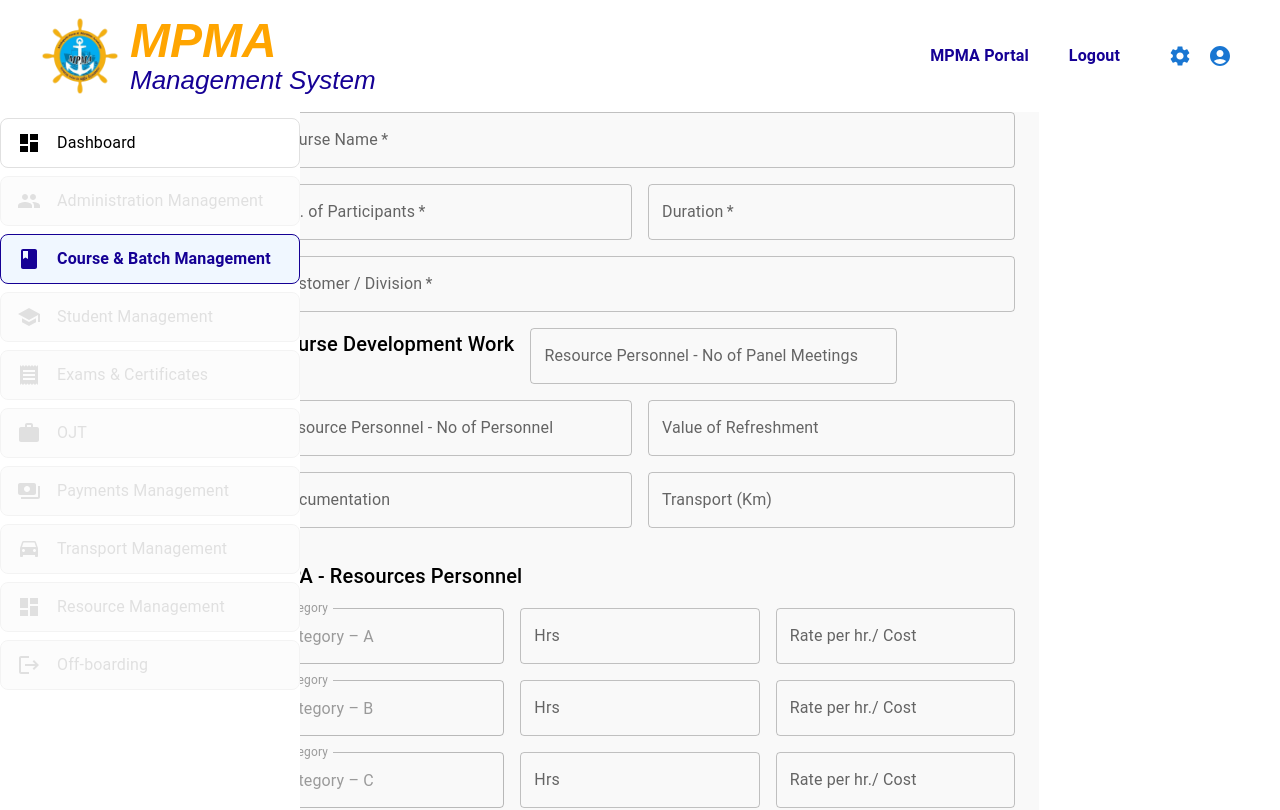
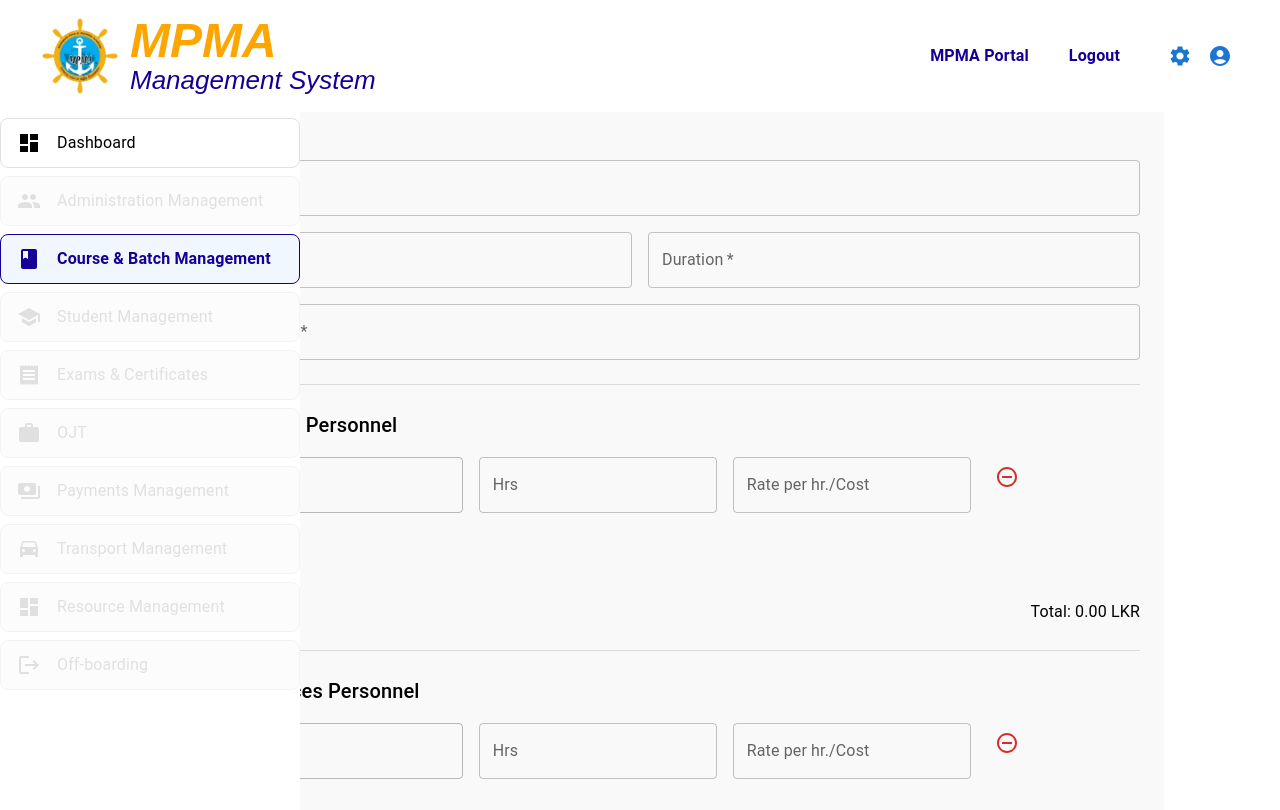
Before and after one commit to UththaraMadubhashini/mpma_systems, a React (Create React App) app: page /costIn in a window 1280 px wide. Shown: the top 810 px of the page. Built offline with nearby package versions, Linux system fonts and the light colour scheme.

Commit message:
Code changes

```diff
--- a/src/Components/CostIn/CostIn.js
+++ b/src/Components/CostIn/CostIn.js
@@ -5,13 +5,13 @@ import {
   Button,
   Typography,
   Grid,
-  /*IconButton,*/
+  Divider,
+  IconButton,
 } from "@mui/material";
-/*import AddCircleOutlineIcon from "@mui/icons-material/AddCircleOutline";*/
-import axios from "axios";
+import AddCircleOutlineIcon from "@mui/icons-material/AddCircleOutline";
+import RemoveCircleOutlineIcon from "@mui/icons-material/RemoveCircleOutline";
 
 const CostInPage = () => {
-  // State for the main form
   const [formData, setFormData] = useState({
     courseName: "",
     participants: "",
@@ -24,30 +24,32 @@ const CostInPage = () => {
     transport: "",
   });
 
-  // State for SLPA and Outside Resource Personnel tables
   const [slpaRows, setSlpaRows] = useState([
     { category: "Category – A", hrs: "", rate: "" },
-    { category: "Category – B", hrs: "", rate: "" },
-    { category: "Category – C", hrs: "", rate: "" },
   ]);
 
   const [outsideRows, setOutsideRows] = useState([
     { category: "Category – A", hrs: "", rate: "" },
-    { category: "Category – B", hrs: "", rate: "" },
-    { category: "Category – C", hrs: "", rate: "" },
   ]);
 
-  // Handlers for the main form
+  // Handle form field changes
   const handleChange = (e) => {
     const { name, value } = e.target;
     setFormData({ ...formData, [name]: value });
   };
 
-  // Handlers for table rows
+  // Add new row to table
   const handleAddMore = (setRows, rows) => {
     setRows([...rows, { category: "New Category", hrs: "", rate: "" }]);
   };
 
+  // Delete a row from table
+  const handleDeleteRow = (index, rows, setRows) => {
+    const updatedRows = rows.filter((_, i) => i !== index);
+    setRows(updatedRows);
+  };
+
+  // Handle table input changes
   const handleInputChange = (e, index, rows, setRows) => {
     const { name, value } = e.target;
     const updatedRows = [...rows];
@@ -55,33 +57,34 @@ const CostInPage = () => {
     setRows(updatedRows);
   };
 
-  // Form submit handler
-  const handleSubmit = async (e) => {
+  // Calculate total for a table
+  const calculateTotal = (rows) => {
+    return rows.reduce(
+      (sum, row) => sum + (parseFloat(row.hrs) || 0) * (parseFloat(row.rate) || 0),
+      0
+    );
+  };
+
+  // Submit form handler
+  const handleSubmit = (e) => {
     e.preventDefault();
-    const combinedData = {
+    console.log({
       ...formData,
       slpaRows,
       outsideRows,
-    };
-
-    try {
-      const response = await axios.post(
-        "http://localhost/backend/save_form.php",
-        combinedData
-      );
-      alert(response.data.message);
-    } catch (error) {
-      console.error("Error submitting the form", error);
-    }
+    });
   };
 
   return (
-    <Box p={3} sx={{ maxWidth: 750, margin: "auto", bgcolor: "#f9f9f9", borderRadius: 8 }}>
-      <Typography variant="h5" alig="center" mb={3}>
-        Course & Batch Management Form
+    <Box p={3} sx={{ maxWidth: 1000, margin: "0 auto", bgcolor: "#f9f9f9", borderRadius: 2 }}>
+      <Typography variant="h5" align="center" mb={3}>
+        Course & Batch Management: Cost-In
       </Typography>
       <form onSubmit={handleSubmit}>
-        {/* Main Form Fields */}
+        {/* Section: Course Details */}
+        <Typography variant="h6" mb={2}>
+          Course Details
+        </Typography>
         <Grid container spacing={2}>
           <Grid item xs={12}>
             <TextField
@@ -124,61 +127,12 @@ const CostInPage = () => {
               required
             />
           </Grid>
-          <Typography variant="h6" mt={2} mb={1}>
-            A. Course Development Work
-          </Typography>
-          <Grid item xs={6}>
-            <TextField
-              label="Resource Personnel - No of Panel Meetings"
-              name="panelMeetings"
-              value={formData.panelMeetings}
-              onChange={handleChange}
-              type="number"
-              fullWidth
-            />
-          </Grid>
-          <Grid item xs={6}>
-            <TextField
-              label="Resource Personnel - No of Personnel"
-              name="personnelCount"
-              value={formData.personnelCount}
-              onChange={handleChange}
-              type="number"
-              fullWidth
-            />
-          </Grid>
-          <Grid item xs={6}>
-            <TextField
-              label="Value of Refreshment"
-              name="refreshmentValue"
-              value={formData.refreshmentValue}
-              onChange={handleChange}
-              fullWidth
-            />
-          </Grid>
-          <Grid item xs={6}>
-            <TextField
-              label="Documentation"
-              name="documentation"
-              value={formData.documentation}
-              onChange={handleChange}
-              fullWidth
-            />
-          </Grid>
-          <Grid item xs={6}>
-            <TextField
-              label="Transport (Km)"
-              name="transport"
-              value={formData.transport}
-              onChange={handleChange}
-              type="number"
-              fullWidth
-            />
-          </Grid>
         </Grid>
 
-        {/* SLPA - Resources Personnel */}
-        <Typography variant="h6" mt={4} mb={2}>
+        <Divider sx={{ my: 3 }} />
+
+        {/* Section: SLPA Resources */}
+        <Typography variant="h6" mb={2}>
           SLPA - Resources Personnel
         </Typography>
         <Grid container spacing={2}>
@@ -193,43 +147,54 @@ const CostInPage = () => {
                   disabled
                 />
               </Grid>
-              <Grid item xs={4}>
+              <Grid item xs={3}>
                 <TextField
                   label="Hrs"
                   name="hrs"
                   value={row.hrs}
-                  onChange={(e) =>
-                    handleInputChange(e, index, slpaRows, setSlpaRows)
-                  }
+                  onChange={(e) => handleInputChange(e, index, slpaRows, setSlpaRows)}
                   fullWidth
                 />
               </Grid>
-              <Grid item xs={4}>
+              <Grid item xs={3}>
                 <TextField
-                  label="Rate per hr./ Cost"
+                  label="Rate per hr./Cost"
                   name="rate"
                   value={row.rate}
-                  onChange={(e) =>
-                    handleInputChange(e, index, slpaRows, setSlpaRows)
-                  }
+                  onChange={(e) => handleInputChange(e, index, slpaRows, setSlpaRows)}
                   fullWidth
                 />
+              </Grid>
+              <Grid item xs={2}>
+                <IconButton
+                  color="error"
+                  onClick={() => handleDeleteRow(index, slpaRows, setSlpaRows)}
+                >
+                  <RemoveCircleOutlineIcon />
+                </IconButton>
               </Grid>
             </React.Fragment>
           ))}
           <Grid item xs={12}>
             <Button
-              variant="contained"
-              color="primary"
+              variant="outlined"
+              startIcon={<AddCircleOutlineIcon />}
               onClick={() => handleAddMore(setSlpaRows, slpaRows)}
             >
               Add More
             </Button>
           </Grid>
+          <Grid item xs={12} textAlign="right" mt={2}>
+            <Typography variant="subtitle1">
+              Total: {calculateTotal(slpaRows).toFixed(2)} LKR
+            </Typography>
+          </Grid>
         </Grid>
 
-        {/* Outside - Resources Personnel */}
-        <Typography variant="h6" mt={4} mb={2}>
+        <Divider sx={{ my: 3 }} />
+
+        {/* Section: Outside Resources */}
+        <Typography variant="h6" mb={2}>
           Outside - Resources Personnel
         </Typography>
         <Grid container spacing={2}>
@@ -244,47 +209,56 @@ const CostInPage = () => {
                   disabled
                 />
               </Grid>
-              <Grid item xs={4}>
+              <Grid item xs={3}>
                 <TextField
                   label="Hrs"
                   name="hrs"
                   value={row.hrs}
-                  onChange={(e) =>
-                    handleInputChange(e, index, outsideRows, setOutsideRows)
-                  }
+                  onChange={(e) => handleInputChange(e, index, outsideRows, setOutsideRows)}
                   fullWidth
                 />
               </Grid>
-              <Grid item xs={4}>
+              <Grid item xs={3}>
                 <TextField
-                  label="Rate per hr./ Cost"
+                  label="Rate per hr./Cost"
                   name="rate"
                   value={row.rate}
-                  onChange={(e) =>
-                    handleInputChange(e, index, outsideRows, setOutsideRows)
-                  }
+                  onChange={(e) => handleInputChange(e, index, outsideRows, setOutsideRows)}
                   fullWidth
                 />
+              </Grid>
+              <Grid item xs={2}>
+                <IconButton
+                  color="error"
+                  onClick={() => handleDeleteRow(index, outsideRows, setOutsideRows)}
+                >
+                  <RemoveCircleOutlineIcon />
+                </IconButton>
               </Grid>
             </React.Fragment>
           ))}
           <Grid item xs={12}>
             <Button
-              variant="contained"
-              color="primary"
+              variant="outlined"
+              startIcon={<AddCircleOutlineIcon />}
               onClick={() => handleAddMore(setOutsideRows, outsideRows)}
             >
               Add More
             </Button>
           </Grid>
+          <Grid item xs={12} textAlign="right" mt={2}>
+            <Typography variant="subtitle1">
+              Total: {calculateTotal(outsideRows).toFixed(2)} LKR
+            </Typography>
+          </Grid>
         </Grid>
 
         {/* Submit Button */}
-        <Grid item xs={12} textAlign="center" mt={4}>
-          <Button variant="contained" type="submit">
+        <Box mt={4} textAlign="center">
+          <Button variant="contained" color="primary" type="submit">
             Submit
           </Button>
-        </Grid>
+        </Box>
       </form>
     </Box>
   );
```
